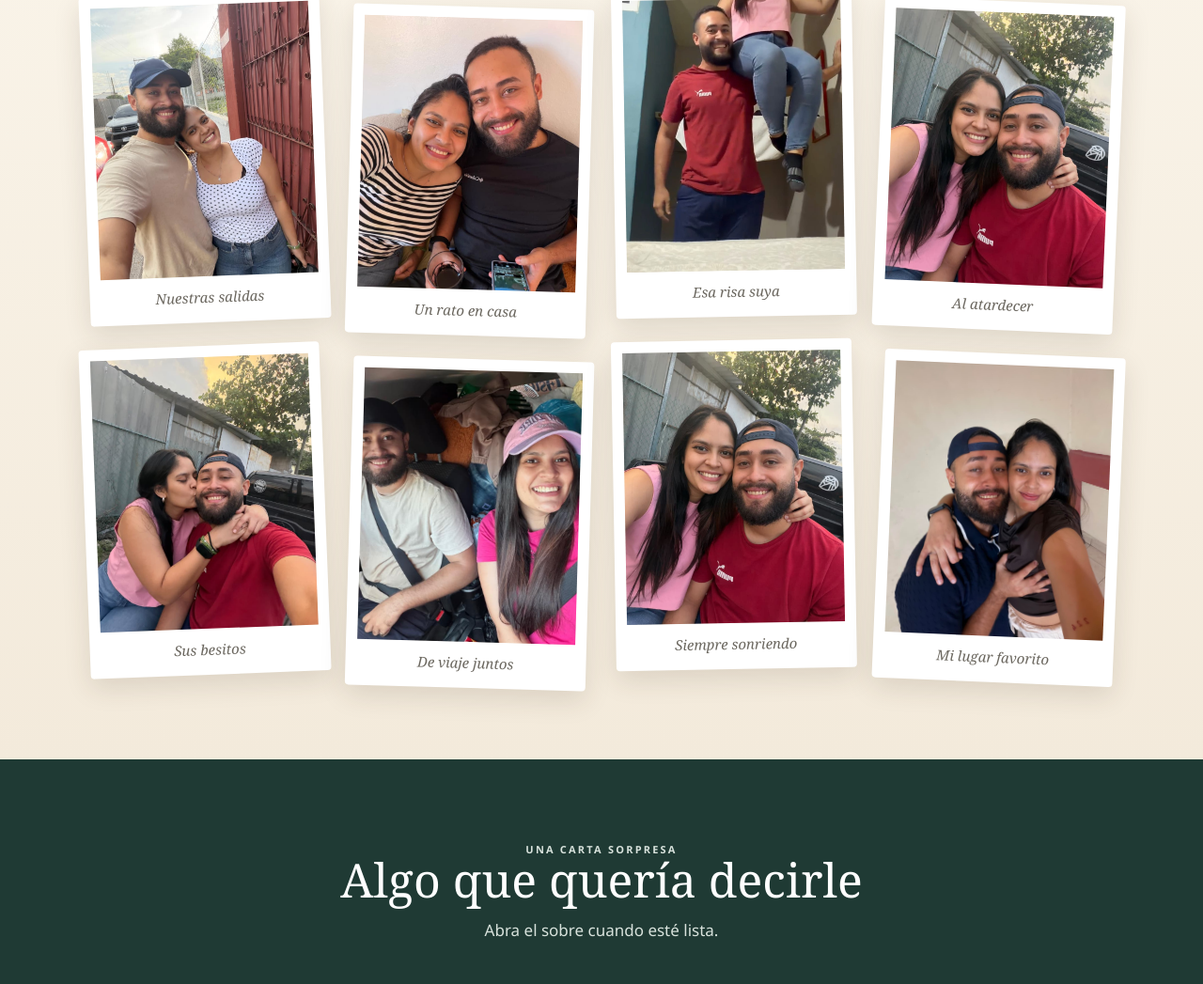
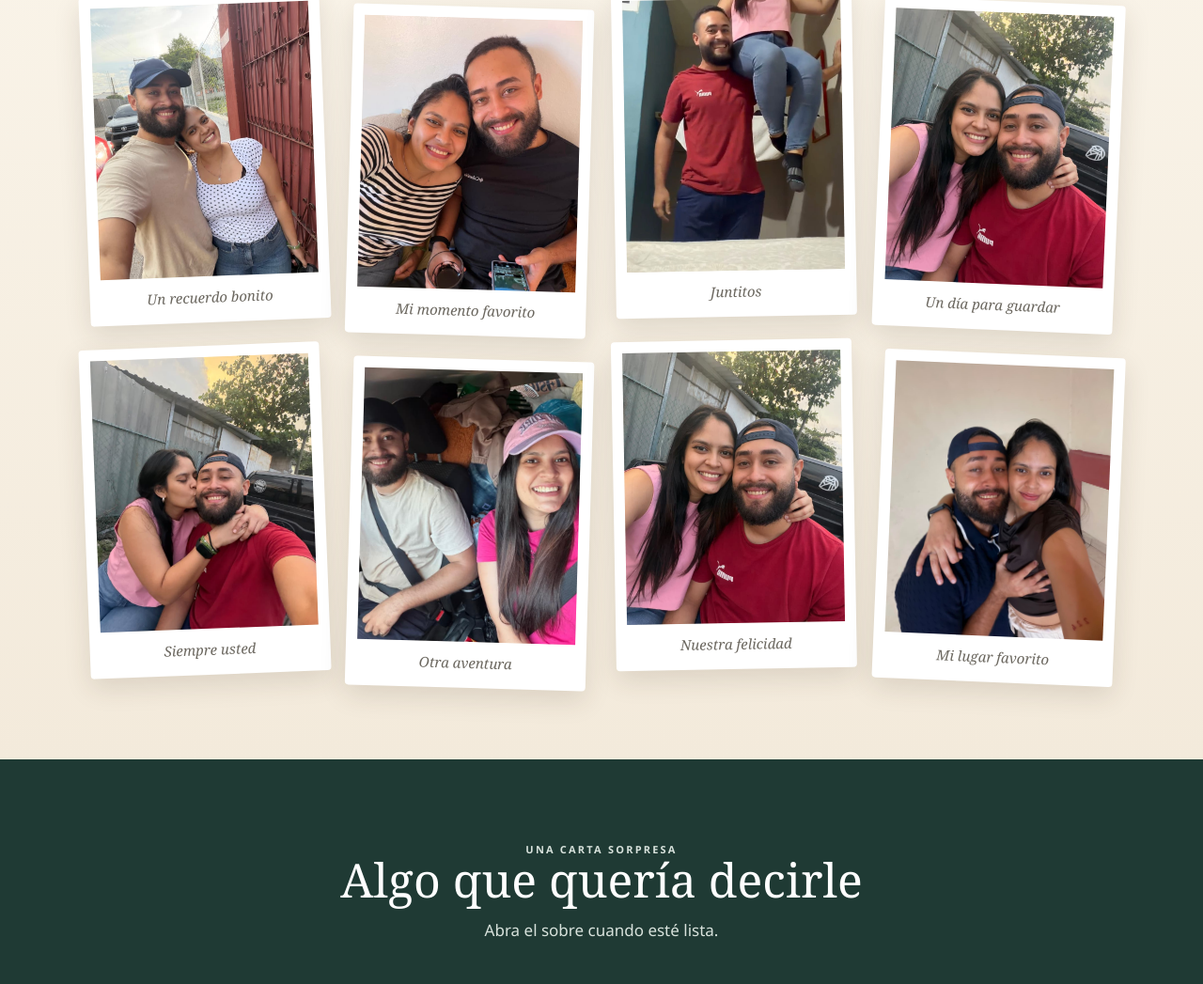
Before and after one commit to LordMayes-cyber/messiversario13, a plain HTML site: page index.html in a window 1280 px wide. Shown: the part 1467-2514 px from the top of the page at 94% size. Drawn offline with Linux system fonts and the light colour scheme.

Commit message:
Use generic photo descriptions so photos can be swapped
Co-Authored-By: Claude Opus 5.5 <noreply@anthropic.com>

```diff
--- a/index.html
+++ b/index.html
@@ -144,14 +144,14 @@
           <p>Toque cualquier foto para verla en grande.</p>
         </div>
         <div class="gallery">
-          <figure class="polaroid" tabindex="0"><img src="img/1.jpeg" alt="Una selfie juntos en la calle" loading="lazy"><figcaption>Nuestras salidas</figcaption></figure>
-          <figure class="polaroid" tabindex="0"><img src="img/2.jpeg" alt="Una selfie cariñosa en casa" loading="lazy"><figcaption>Un rato en casa</figcaption></figure>
-          <figure class="polaroid" tabindex="0"><img src="img/3.jpeg" alt="Una risa compartida en casa" loading="lazy"><figcaption>Esa risa suya</figcaption></figure>
-          <figure class="polaroid" tabindex="0"><img src="img/4.jpeg" alt="Una selfie juntos al aire libre" loading="lazy"><figcaption>Al atardecer</figcaption></figure>
-          <figure class="polaroid" tabindex="0"><img src="img/5.jpeg" alt="Un beso junto al automóvil" loading="lazy"><figcaption>Sus besitos</figcaption></figure>
-          <figure class="polaroid" tabindex="0"><img src="img/6.jpeg" alt="Un viaje juntos en automóvil" loading="lazy"><figcaption>De viaje juntos</figcaption></figure>
-          <figure class="polaroid" tabindex="0"><img src="img/7.jpeg" alt="Una selfie al aire libre entre árboles" loading="lazy"><figcaption>Siempre sonriendo</figcaption></figure>
-          <figure class="polaroid" tabindex="0"><img src="img/8.jpeg" alt="Un abrazo en casa" loading="lazy"><figcaption>Mi lugar favorito</figcaption></figure>
+          <figure class="polaroid" tabindex="0"><img src="img/1.jpeg" alt="Recuerdo 1 de nosotros" loading="lazy"><figcaption>Un recuerdo bonito</figcaption></figure>
+          <figure class="polaroid" tabindex="0"><img src="img/2.jpeg" alt="Recuerdo 2 de nosotros" loading="lazy"><figcaption>Mi momento favorito</figcaption></figure>
+          <figure class="polaroid" tabindex="0"><img src="img/3.jpeg" alt="Recuerdo 3 de nosotros" loading="lazy"><figcaption>Juntitos</figcaption></figure>
+          <figure class="polaroid" tabindex="0"><img src="img/4.jpeg" alt="Recuerdo 4 de nosotros" loading="lazy"><figcaption>Un día para guardar</figcaption></figure>
+          <figure class="polaroid" tabindex="0"><img src="img/5.jpeg" alt="Recuerdo 5 de nosotros" loading="lazy"><figcaption>Siempre usted</figcaption></figure>
+          <figure class="polaroid" tabindex="0"><img src="img/6.jpeg" alt="Recuerdo 6 de nosotros" loading="lazy"><figcaption>Otra aventura</figcaption></figure>
+          <figure class="polaroid" tabindex="0"><img src="img/7.jpeg" alt="Recuerdo 7 de nosotros" loading="lazy"><figcaption>Nuestra felicidad</figcaption></figure>
+          <figure class="polaroid" tabindex="0"><img src="img/8.jpeg" alt="Recuerdo 8 de nosotros" loading="lazy"><figcaption>Mi lugar favorito</figcaption></figure>
         </div>
       </div>
     </section>
```
